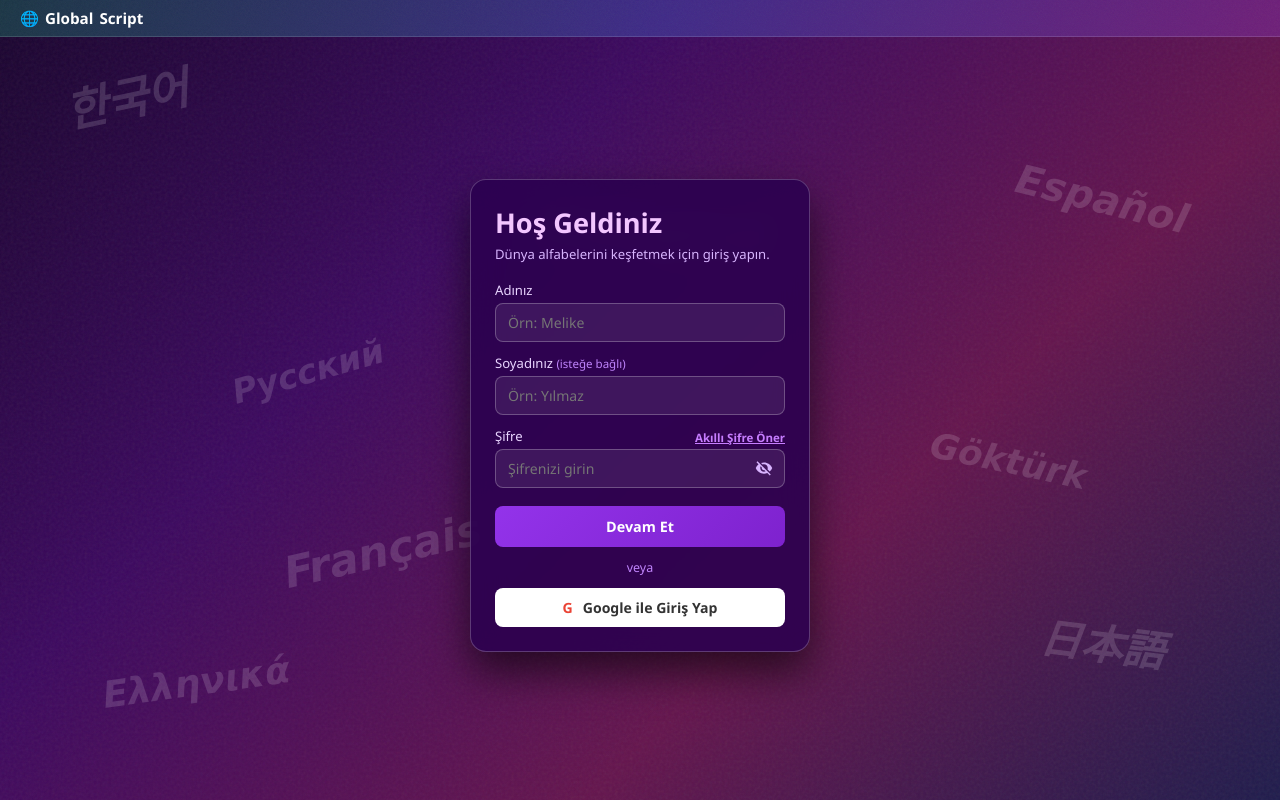
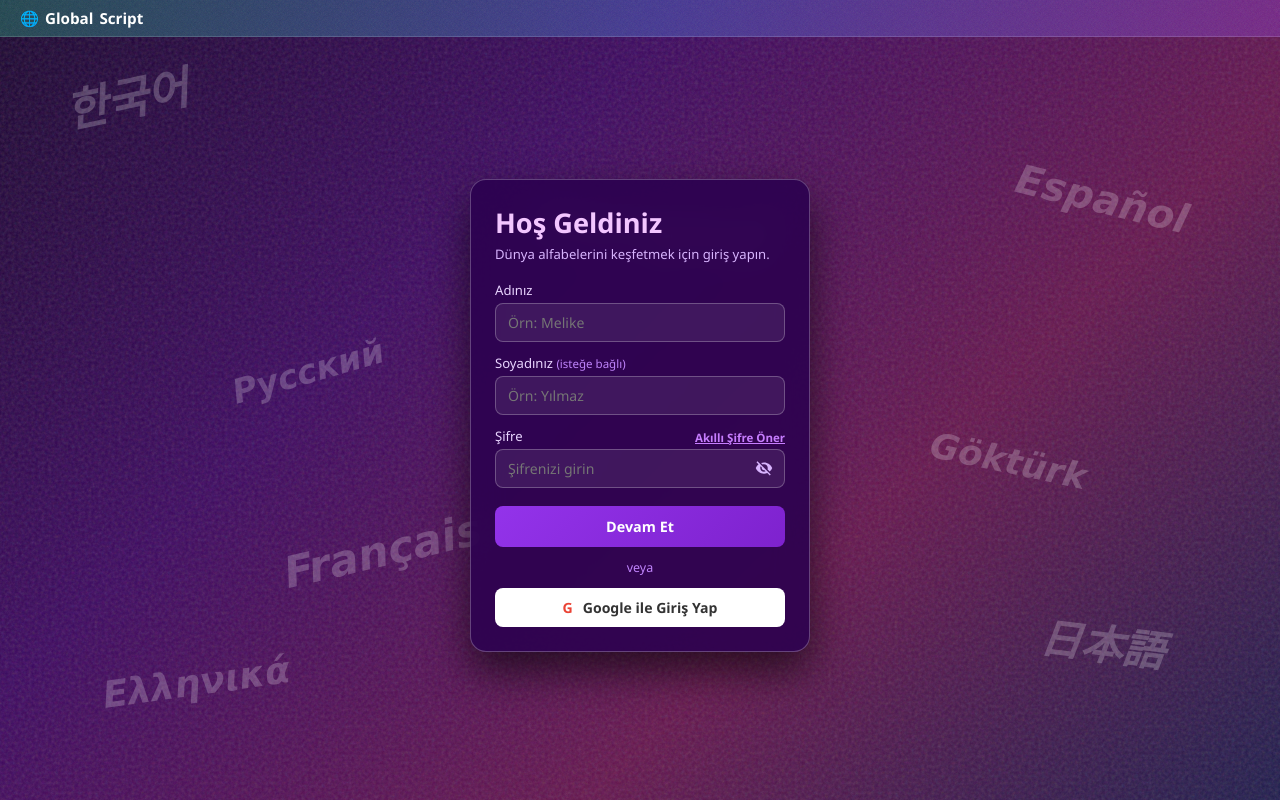
Before and after one commit to fundamelike35/Dil-ogrenme, a plain HTML site: page index.html in a window 1280 px wide. Drawn offline with Linux system fonts and the light colour scheme; a web font is replaced by a local one.

Commit message:
Update index.html

```diff
--- a/index.html
+++ b/index.html
@@ -1,3 +1,4 @@
+
 <!DOCTYPE html>
 <html lang="tr">
 <head>
@@ -14,7 +15,7 @@
         }
 
         body {
-            /* Mor, lila, lacivert ve dozunda koyu pembe tonlarında harman */
+            /* Mor, lila, lacivert ve koyu pembe tonlarında derin geçiş */
             background: linear-gradient(135deg, #18032c, #3b075e, #63144c, #1e1b4b);
             color: #ffffff;
             min-height: 100vh;
@@ -27,7 +28,7 @@
             overflow-x: hidden;
         }
 
-        /* İstediğin o gerçek kumlu/pürüzlü doku (Noise/Grain Overlay - Nokta nokta değil) */
+        /* Yoğun ve belirgin pürüzlü doku (Noise / Film Grain Overlay) */
         body::before {
             content: "";
             position: absolute;
@@ -48,7 +49,7 @@
 
         .word {
             position: absolute;
-            color: rgba(255, 255, 255, 0.15);
+            color: rgba(255, 255, 255, 0.22);
             font-family: 'Caveat', cursive;
             font-style: italic;
             font-weight: 600;
@@ -71,9 +72,9 @@
             align-items: center;
             justify-content: space-between;
             padding: 8px 20px;
-            background: linear-gradient(90deg, rgba(16, 185, 129, 0.25), rgba(59, 130, 246, 0.25), rgba(147, 51, 234, 0.25));
+            background: linear-gradient(90deg, rgba(16, 185, 129, 0.3), rgba(59, 130, 246, 0.3), rgba(147, 51, 234, 0.3));
             backdrop-filter: blur(12px);
-            border-bottom: 1px solid rgba(255, 255, 255, 0.15);
+            border-bottom: 1px solid rgba(255, 255, 255, 0.18);
             z-index: 10;
         }
 
@@ -112,7 +113,7 @@
             max-width: 340px;
             background: rgba(43, 0, 79, 0.88);
             backdrop-filter: blur(16px);
-            border: 1px solid rgba(255, 255, 255, 0.22);
+            border: 1px solid rgba(255, 255, 255, 0.25);
             border-radius: 16px;
             padding: 24px;
             box-shadow: 0 20px 40px rgba(0, 0, 0, 0.6);
@@ -425,7 +426,7 @@
 </head>
 <body>
 
-    <!-- Arka Planda İstediğin Tüm Alfabeler (Gölgesiz ve dağınık) -->
+    <!-- Arka Planda İstediğin Tüm Alfabeler -->
     <div class="bg-floating-words">
         <span class="word w1">한국어</span>
         <span class="word w2">Español</span>
@@ -565,4 +566,4 @@
             if (passField && eyeIcon) {
                 passField.type = 'text';
                 eyeIcon.innerHTML = '<path d="M12 4.5C7 4.5 2.73 7.61 1 12c1.73 4.39 6 7.5 11 7.5s9.27-3.11 11-7.5c-1.73-4.39-6-7.5-11-7.5zM12 17c-2.76 0-5-2.24-5-5s2.24-5 5-5 5 2.24 5 5-2.24 5-5 5zm0-8c-1.66 0-3 1.34-3 3s1.34 3 3 3 3-1.34 3-3-1.34-3-3-3z"/>';
-                passField.value = `${clean
+                passField.value = `${clean.charAt(0).toUpperCase() + clean.slice(1).toLowe
```
